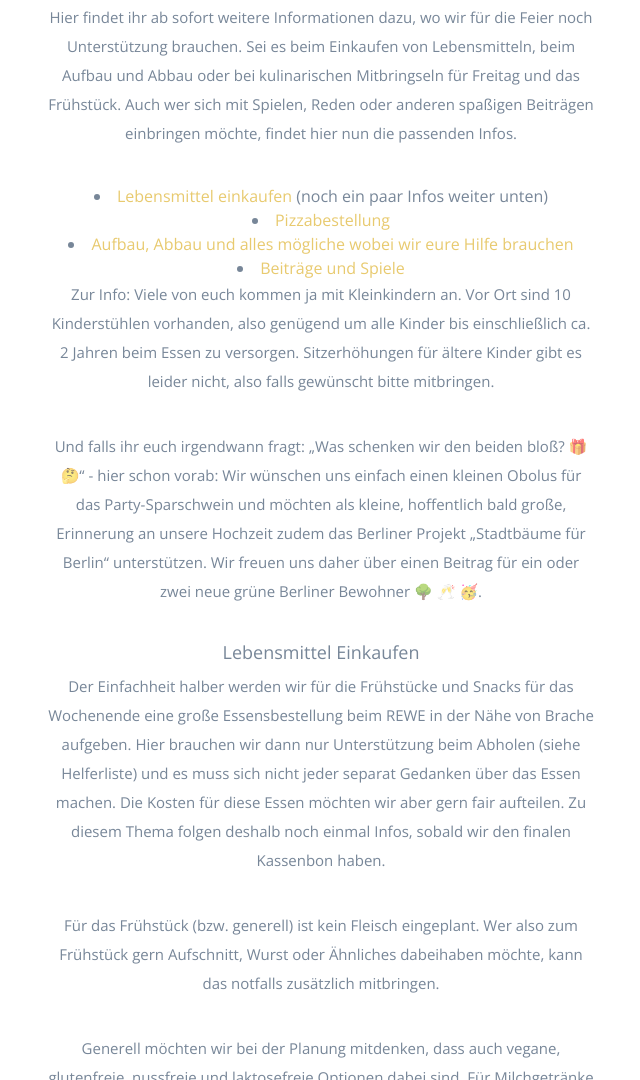
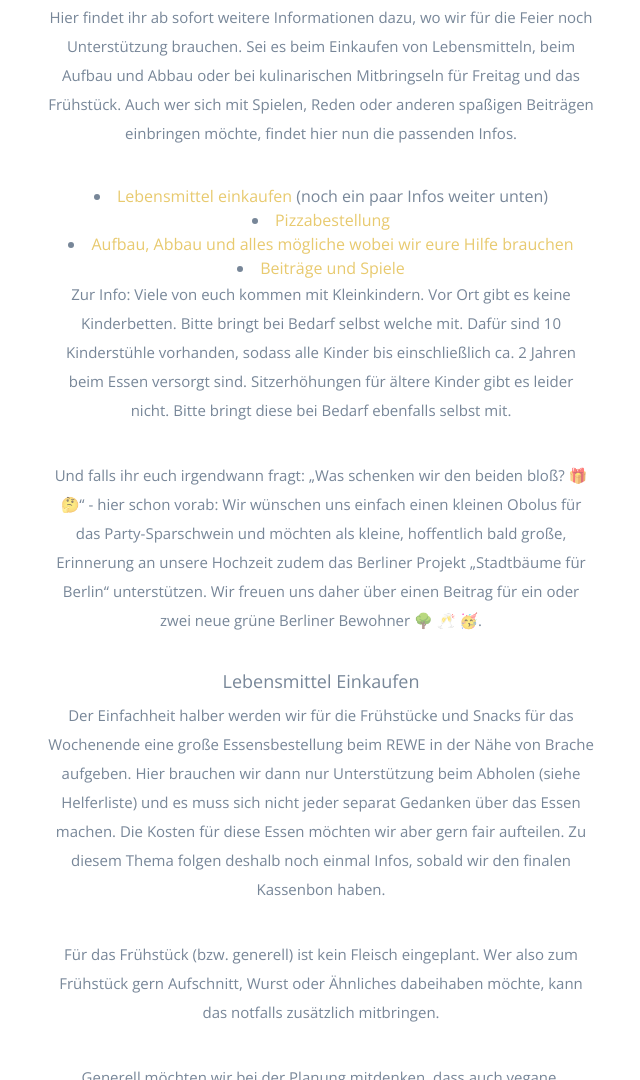
Before and after one commit to 80AAFF/wedding-website, a website: page index.html in a window 1280 px wide. Shown: the part 6041-7121 px from the top of the page, without its empty margins (319-959 px from the left). Drawn offline with nearby package versions, Linux system fonts and the light colour scheme; some packages are replaced by stand-ins of ours; files whose address does not match are found by name.

Commit message:
fix/no-cribs

```diff
--- a/index.html
+++ b/index.html
@@ -699,8 +699,10 @@
                         <li><a href="#games">Beiträge und Spiele</a></li>
                 </ul>
                 <p>
-                    Zur Info: Viele von euch kommen ja mit Kleinkindern an. Vor Ort sind 10 Kinderstühlen vorhanden, also
-                    genügend um alle Kinder bis einschließlich ca. 2 Jahren beim Essen zu versorgen. Sitzerhöhungen für ältere Kinder gibt es leider nicht, also falls gewünscht bitte mitbringen.
+                    Zur Info: Viele von euch kommen mit Kleinkindern. Vor Ort gibt es keine Kinderbetten. Bitte bringt
+                    bei Bedarf selbst welche mit. Dafür sind 10 Kinderstühle vorhanden, sodass alle Kinder bis
+                    einschließlich ca. 2 Jahren beim Essen versorgt sind. Sitzerhöhungen für ältere Kinder gibt es
+                    leider nicht. Bitte bringt diese bei Bedarf ebenfalls selbst mit.
                 </p>
             </div>
         </div>
```
